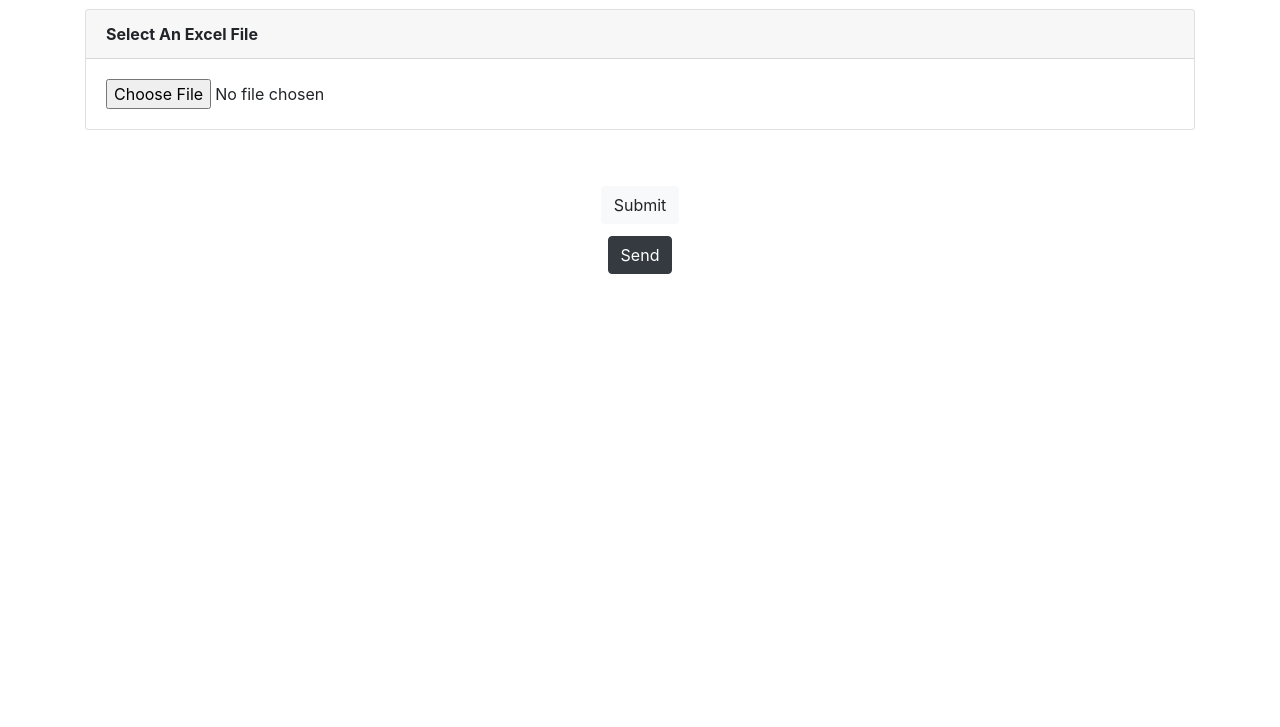
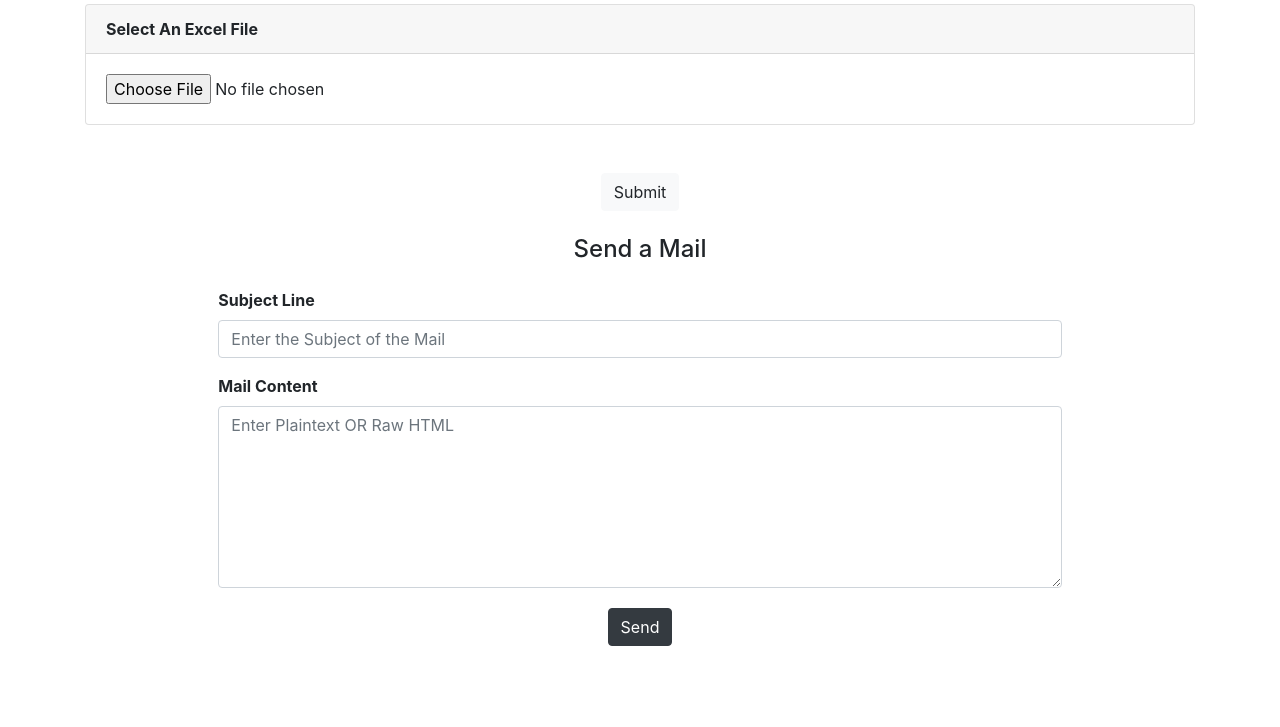
Before and after one commit to hemani-gajjar/mailchimp-integration, a website: page public/index.html in a window 1280 px wide. Shown: the part 73-800 px from the top of the page. Drawn offline with nearby package versions, Linux system fonts and the light colour scheme.

Commit message:
add form

```diff
--- a/public/index.html
+++ b/public/index.html
@@ -16,7 +16,7 @@
   </head>
   <body>
     <div class="container">
-      <h3 class="text-center mt-4 mb-4">Mailing List</h3>
+      <h4 class="text-center mt-4 mb-4">Add new members to the mailing List</h4>
       <div class="card">
         <div class="card-header"><b>Select An Excel File</b></div>
         <div class="card-body">
@@ -25,13 +25,39 @@
       </div>
       <div id="excel_data" class="mt-5"></div>
     </div>
-    <!-- <input type="file" id="input"> -->
     <table id="tbl-data"></table>
     <div class="text-center">
-      <button class="btn btn-light subBtn m-2">Submit</button>
+      <button class="btn btn-light subBtn">Submit</button>
     </div>
+    <h4 class="text-center mt-4 mb-4">Send a Mail</h4>
+    <form>
+      <div class="form-group row justify-content-center">
+        <div class="col-lg-8 col-md-4 col-2">
+          <label for="subjectLine"><strong>Subject Line</strong></label>
+          <input
+            type="text"
+            class="form-control subLine"
+            id="subjectLine"
+            placeholder="Enter the Subject of the Mail"
+          />
+        </div>
+      </div>
+
+      <div class="form-group row justify-content-center">
+        <div class="col-lg-8 col-md-4 col-2">
+          <label for="rawHtml"> <strong>Mail Content</strong></label>
+          <textarea
+            class="form-control mailContent"
+            id="rawHtml"
+            rows="7"
+            placeholder="Enter Plaintext OR Raw HTML"
+          ></textarea>
+        </div>
+      </div>
+    </form>
     <div class="text-center">
       <button class="btn btn-dark sendBtn m-1">Send</button>
+      <!-- <button class="btn btn-light prevBtn m-1">Preview</button> -->
     </div>
     <script>
       // var input = document.getElementById('input');
@@ -52,6 +78,8 @@
 
   const submitBtnElement = document.getElementsByClassName("subBtn")[0];
   const sendBtnElement = document.getElementsByClassName("sendBtn")[0];
+  const subLineElement = document.getElementsByClassName("subLine")[0];
+  const mailContentElement = document.getElementsByClassName("mailContent")[0];
 
   submitBtnElement.addEventListener("click", () => {
     var xhr = new XMLHttpRequest();
@@ -72,9 +100,13 @@
     xhr.send(
       JSON.stringify({
         value: "test",
+        subject: subLineElement.value,
+        content: mailContentElement.value,
       })
     );
   });
+
+  // console.log(mailContentValue.val);
 
   function handleSubmit() {
     console.log("I was clicked!");
```
